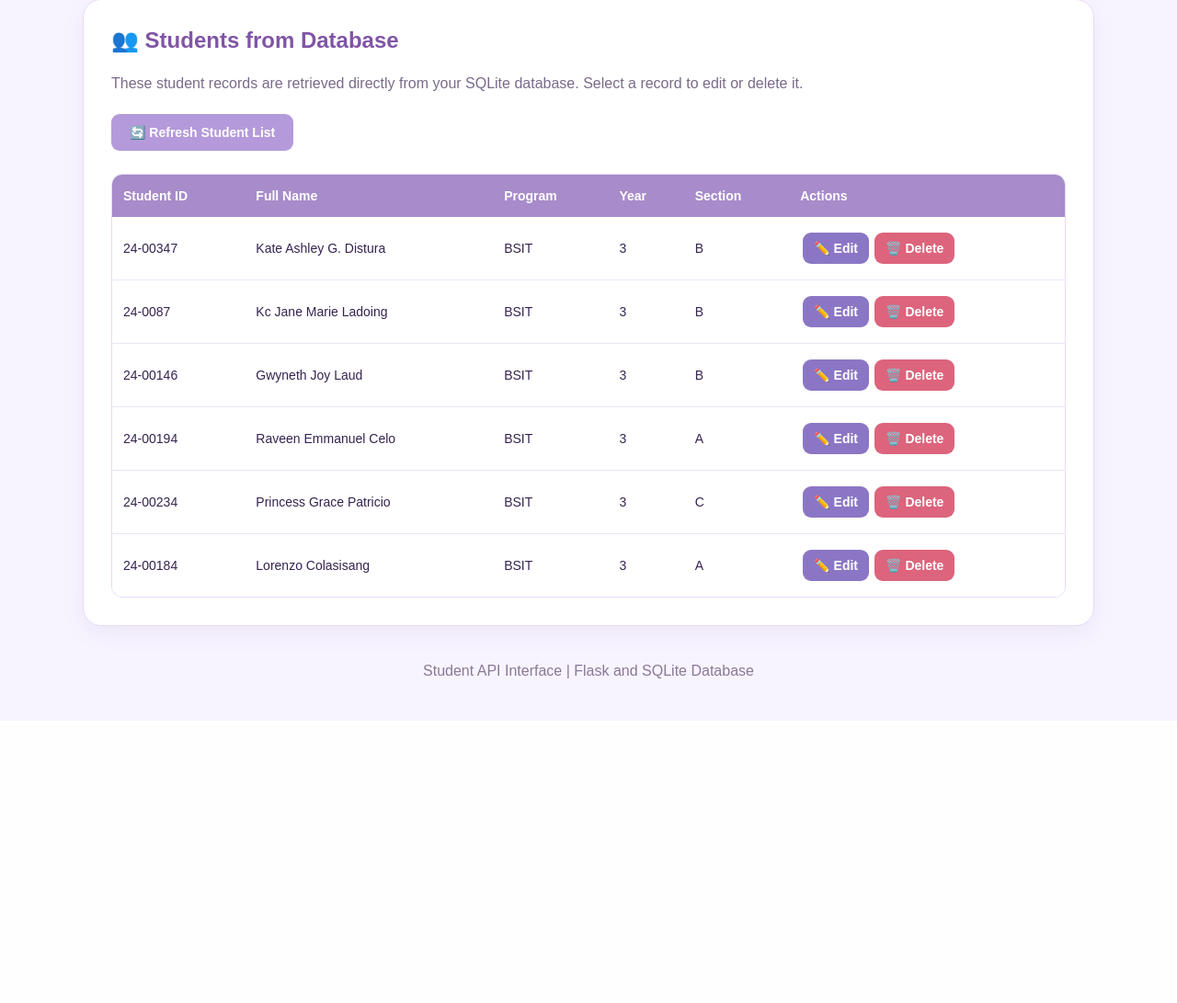
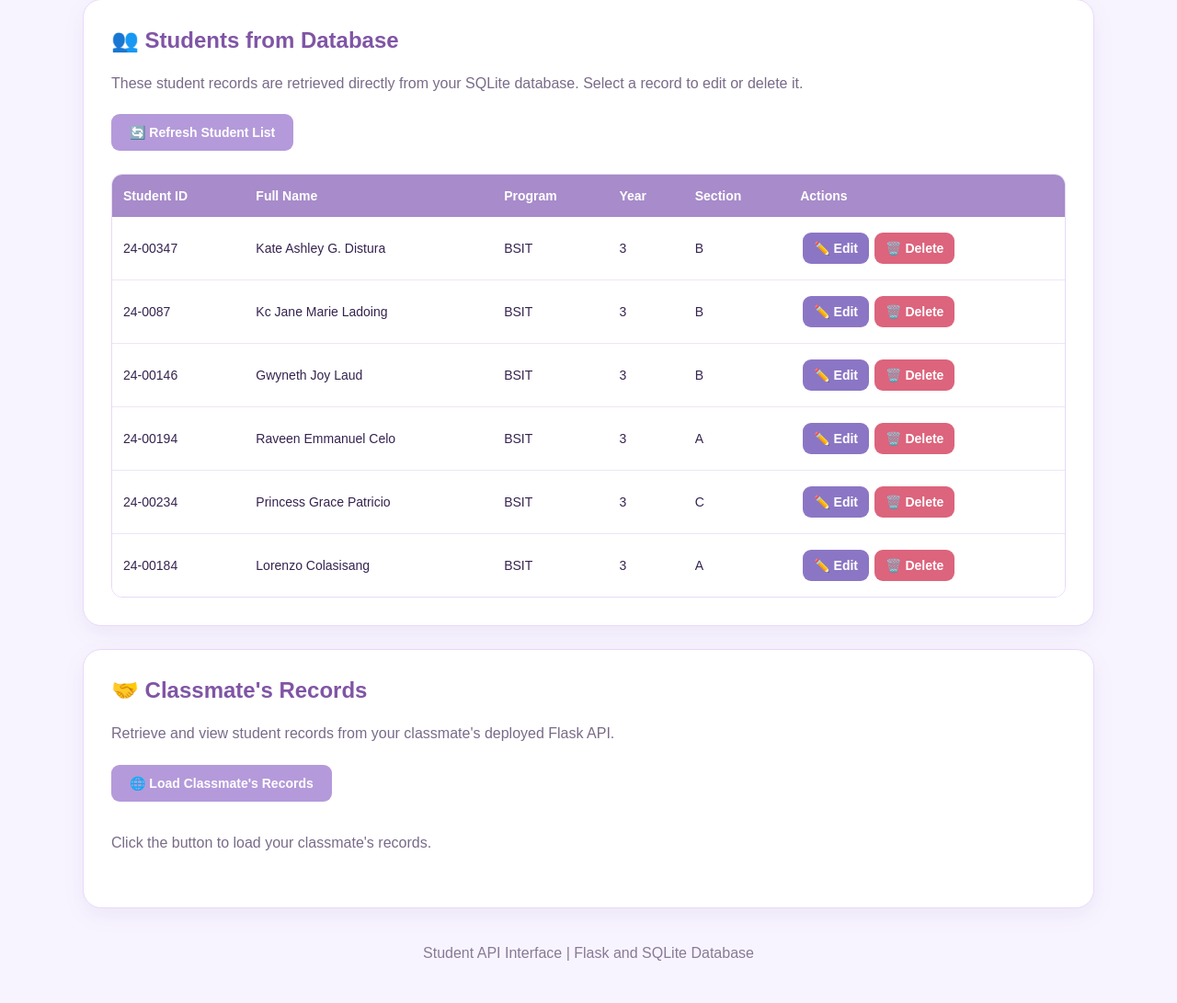
Before and after one commit to ashleydistura5-ai/Distura_Kate_Ashley, a Flask app: page / in a window 1280 px wide. Shown: the part 1705-2796 px from the top of the page at 92% size. Before the commit the page ends 2443 px from the top, so only its background shows below. Run offline with Flask 3, Linux system fonts and the light colour scheme; data comes from the database, SQL or seed files in the repository.

Commit message:
Update student API interace and records

```diff
--- a/app.py
+++ b/app.py
@@ -1,8 +1,10 @@
 
 import sqlite3
 from flask import Flask, jsonify, request, render_template
+from flask_cors import CORS
 
 app = Flask(__name__)
+CORS(app)
 
 
 def get_db_connection():
@@ -35,11 +37,7 @@ def get_student():
 @app.route('/students')
 def get_students():
     conn = get_db_connection()
-
-    students = conn.execute(
-        'SELECT * FROM students'
-    ).fetchall()
-
+    students = conn.execute('SELECT * FROM students').fetchall()
     conn.close()
 
     return jsonify([dict(student) for student in students])
@@ -48,12 +46,9 @@ def get_students():
 @app.route('/students/<int:id>')
 def get_student_by_id(id):
     conn = get_db_connection()
-
     student = conn.execute(
-        'SELECT * FROM students WHERE id = ?',
-        (id,)
+        'SELECT * FROM students WHERE id = ?', (id,)
     ).fetchone()
-
     conn.close()
 
     if student is None:
@@ -65,12 +60,10 @@ def get_student_by_id(id):
 @app.route('/students/section/<section_name>')
 def get_students_by_section(section_name):
     conn = get_db_connection()
-
     students = conn.execute(
         'SELECT * FROM students WHERE section = ?',
         (section_name.upper(),)
     ).fetchall()
-
     conn.close()
 
     return jsonify([dict(student) for student in students])
@@ -157,16 +150,13 @@ def add_student():
     }), 201
 
 
-# READ: Get one student through the API
+# READ: Get one student
 @app.route('/api/students/<int:id>', methods=['GET'])
 def api_get_student(id):
     conn = get_db_connection()
-
     student = conn.execute(
-        'SELECT * FROM students WHERE id = ?',
-        (id,)
+        'SELECT * FROM students WHERE id = ?', (id,)
     ).fetchone()
-
     conn.close()
 
     if student is None:
@@ -197,8 +187,7 @@ def update_student(id):
 
     try:
         existing_student = conn.execute(
-            'SELECT id FROM students WHERE id = ?',
-            (id,)
+            'SELECT id FROM students WHERE id = ?', (id,)
         ).fetchone()
 
         if existing_student is None:
@@ -236,8 +225,7 @@ def delete_student(id):
 
     try:
         cursor = conn.execute(
-            'DELETE FROM students WHERE id = ?',
-            (id,)
+            'DELETE FROM students WHERE id = ?', (id,)
         )
 
         if cursor.rowcount == 0:
--- a/templates/index.html
+++ b/templates/index.html
@@ -171,6 +171,7 @@
         .empty-message {
             color: #796b89;
             padding: 15px 0;
+            overflow-wrap: anywhere;
         }
 
         .api-result {
@@ -233,12 +234,6 @@
         .student-table .action-buttons button {
             margin: 3px;
             padding: 9px 12px;
-        }
-
-        .student-table .empty-cell {
-            text-align: center;
-            padding: 25px;
-            color: #796b89;
         }
 
         footer {
@@ -309,20 +304,25 @@
 
         <section class="card">
             <h2>🎓 Course Information</h2>
+
             <button type="button" onclick="loadCourse()">
                 Load Course Information
             </button>
+
             <div id="courseResult" class="api-result" hidden></div>
         </section>
 
         <section class="card">
             <h2>💻 Skills</h2>
+
             <button type="button" onclick="loadSkills()">Load Skills</button>
+
             <div id="skillsResult" class="api-result" hidden></div>
         </section>
 
         <section class="card">
             <h2>📝 Student CRUD Management</h2>
+
             <p class="description">
                 Add new students, select a student to edit their information,
                 or delete a student from the database.
@@ -334,54 +334,33 @@
                 <div class="form-grid">
                     <div class="form-group">
                         <label for="studentId">Student ID</label>
-                        <input
-                            type="text"
-                            id="studentId"
-                            placeholder="e.g. 2026-001"
-                            required
-                        >
+                        <input type="text" id="studentId"
+                               placeholder="e.g. 2026-001" required>
                     </div>
 
                     <div class="form-group">
                         <label for="studentName">Full Name</label>
-                        <input
-                            type="text"
-                            id="studentName"
-                            placeholder="Enter full name"
-                            required
-                        >
+                        <input type="text" id="studentName"
+                               placeholder="Enter full name" required>
                     </div>
 
                     <div class="form-group">
                         <label for="program">Program</label>
-                        <input
-                            type="text"
-                            id="program"
-                            placeholder="e.g. BSIT"
-                            required
-                        >
+                        <input type="text" id="program"
+                               placeholder="e.g. BSIT" required>
                     </div>
 
                     <div class="form-group">
                         <label for="year">Year</label>
-                        <input
-                            type="number"
-                            id="year"
-                            min="1"
-                            max="10"
-                            placeholder="e.g. 3"
-                            required
-                        >
+                        <input type="number" id="year"
+                               min="1" max="10"
+                               placeholder="e.g. 3" required>
                     </div>
 
                     <div class="form-group">
                         <label for="section">Section</label>
-                        <input
-                            type="text"
-                            id="section"
-                            placeholder="e.g. B"
-                            required
-                        >
+                        <input type="text" id="section"
+                               placeholder="e.g. B" required>
                     </div>
                 </div>
 
@@ -390,26 +369,20 @@
                         ➕ Add Student
                     </button>
 
-                    <button
-                        type="button"
-                        class="secondary-btn"
-                        onclick="resetForm()"
-                    >
+                    <button type="button" class="secondary-btn"
+                            onclick="resetForm()">
                         Clear Form
                     </button>
                 </div>
             </form>
 
-            <div
-                id="crudMessage"
-                class="status-message"
-                role="status"
-                aria-live="polite"
-            ></div>
+            <div id="crudMessage" class="status-message"
+                 role="status" aria-live="polite"></div>
         </section>
 
         <section class="card">
             <h2>👥 Students from Database</h2>
+
             <p class="description">
                 These student records are retrieved directly from your
                 SQLite database. Select a record to edit or delete it.
@@ -424,6 +397,29 @@
             </div>
         </section>
 
+        <section class="card">
+            <h2>🤝 Classmate's Records</h2>
+
+            <p class="description">
+                Retrieve and view student records from your classmate's
+                deployed Flask API.
+            </p>
+
+            <button type="button" id="loadClassmateButton"
+                    onclick="loadClassmateRecords()">
+                🌐 Load Classmate's Records
+            </button>
+
+            <div id="classmateMessage" class="status-message"
+                 role="status" aria-live="polite"></div>
+
+            <div id="classmateRecords">
+                <p class="empty-message">
+                    Click the button to load your classmate's records.
+                </p>
+            </div>
+        </section>
+
         <footer>
             Student API Interface | Flask and SQLite Database
         </footer>
@@ -433,6 +429,9 @@
     <script>
         let selectedStudentId = null;
         let studentsCache = [];
+
+        const classmateAPI =
+            "https://ladoing-kc-jane-marie.onrender.com/api/students";
 
         function showMessage(message, type) {
             const box = document.getElementById('crudMessage');
@@ -445,7 +444,7 @@
 
             if (!response.ok) {
                 throw new Error(
-                    data.error || 'The request could not be completed.'
+                    data.error || `Request failed: ${response.status}`
                 );
             }
 
@@ -475,7 +474,6 @@
                     const strong = document.createElement('strong');
 
                     strong.textContent = label + ': ';
-
                     p.append(
                         strong,
                         document.createTextNode(value ?? 'Not available')
@@ -501,7 +499,7 @@
                 );
 
                 const data = await getResponseData(response);
-                result.textContent = data.message;
+                result.textContent = data.message ?? JSON.stringify(data);
             } catch (error) {
                 result.textContent = error.message;
             }
@@ -518,10 +516,10 @@
                 const data = await getResponseData(response);
 
                 result.textContent =
-                    'Course: ' + data.course +
-                    ' | Code: ' + data.code +
-                    ' | Year: ' + data.year +
-                    ' | Section: ' + data.section;
+                    'Course: ' + (data.course ?? 'Not available') +
+                    ' | Code: ' + (data.code ?? 'Not available') +
+                    ' | Year: ' + (data.year ?? 'Not available') +
+                    ' | Section: ' + (data.section ?? 'Not available');
             } catch (error) {
                 result.textContent = error.message;
             }
@@ -537,7 +535,13 @@
                 const response = await fetch('/skills');
                 const data = await getResponseData(response);
 
-                result.textContent = 'Skills: ' + data.skills.join(', ');
+                const skills = Array.isArray(data.skills)
+                    ? data.skills
+                    : [];
+
+                result.textContent = skills.length
+                    ? 'Skills: ' + skills.join(', ')
+                    : JSON.stringify(data);
             } catch (error) {
                 result.textContent = error.message;
             }
@@ -589,12 +593,8 @@
                 const headerRow = document.createElement('tr');
 
                 [
-                    'Student ID',
-                    'Full Name',
-                    'Program',
-                    'Year',
-                    'Section',
-                    'Actions'
+                    'Student ID', 'Full Name', 'Program',
+                    'Year', 'Section', 'Actions'
                 ].forEach(title => {
                     const th = document.createElement('th');
                     th.textContent = title;
@@ -612,15 +612,13 @@
                         row.classList.add('selected');
                     }
 
-                    const values = [
+                    [
                         student.student_id,
                         student.name,
                         student.program,
                         student.year,
                         student.section
-                    ];
-
-                    values.forEach(value => {
+                    ].forEach(value => {
                         const td = document.createElement('td');
                         td.textContent = value ?? '';
                         row.appendChild(td);
@@ -633,7 +631,6 @@
                     editButton.type = 'button';
                     editButton.className = 'edit-btn';
                     editButton.textContent = '✏️ Edit';
-
                     editButton.addEventListener('click', () => {
                         selectStudent(student.id);
                     });
@@ -642,7 +639,6 @@
                     deleteButton.type = 'button';
                     deleteButton.className = 'delete-btn';
                     deleteButton.textContent = '🗑️ Delete';
-
                     deleteButton.addEventListener('click', () => {
                         deleteStudent(student.id);
                     });
@@ -697,14 +693,12 @@
                     ? '/api/students/' + encodeURIComponent(id)
                     : '/api/students';
 
-                const method = isEditing ? 'PUT' : 'POST';
                 const saveButton = document.getElementById('saveButton');
-
                 saveButton.disabled = true;
 
                 try {
                     const response = await fetch(url, {
-                        method: method,
+                        method: isEditing ? 'PUT' : 'POST',
                         headers: {
                             'Content-Type': 'application/json'
                         },
@@ -737,10 +731,7 @@
             );
 
             if (!student) {
-                showMessage(
-                    'Student record not found. Refresh the list and try again.',
-                    'error'
-                );
+                showMessage('Student record not found.', 'error');
                 return;
             }
 
@@ -775,10 +766,7 @@
             );
 
             if (!student) {
-                showMessage(
-                    'Student record not found. Refresh the list and try again.',
-                    'error'
-                );
+                showMessage('Student record not found.', 'error');
                 return;
             }
 
@@ -825,6 +813,114 @@
             loadStudents();
         }
 
+        async function loadClassmateRecords() {
+            const container = document.getElementById('classmateRecords');
+            const message = document.getElementById('classmateMessage');
+            const button = document.getElementById('loadClassmateButton');
+
+            container.textContent = "Loading classmate's records...";
+            message.className = 'status-message';
+            message.textContent = '';
+            button.disabled = true;
+
+            try {
+                const response = await fetch(classmateAPI);
+
+                if (!response.ok) {
+                    throw new Error(
+                        `API request failed with status ${response.status}. Check the URL and endpoint.`
+                    );
+                }
+
+                const data = await response.json();
+
+                console.log('Classmate API response:', data);
+
+                const records = Array.isArray(data)
+                    ? data
+                    : data.students ?? data.records ?? data.data;
+
+                if (!Array.isArray(records)) {
+                    throw new Error(
+                        'The API response does not contain a student records array. Check the browser console.'
+                    );
+                }
+
+                container.replaceChildren();
+
+                if (records.length === 0) {
+                    const empty = document.createElement('p');
+                    empty.className = 'empty-message';
+                    empty.textContent = 'No classmate records found.';
+                    container.appendChild(empty);
+                } else {
+                    const wrapper = document.createElement('div');
+                    wrapper.className = 'student-table-wrapper';
+
+                    const table = document.createElement('table');
+                    table.className = 'student-table';
+
+                    const columns = [
+                        ['student_id', 'Student ID'],
+                        ['name', 'Full Name'],
+                        ['program', 'Program'],
+                        ['year', 'Year'],
+                        ['section', 'Section']
+                    ];
+
+                    const thead = document.createElement('thead');
+                    const headerRow = document.createElement('tr');
+
+                    columns.forEach(([, label]) => {
+                        const th = document.createElement('th');
+                        th.textContent = label;
+                        headerRow.appendChild(th);
+                    });
+
+                    thead.appendChild(headerRow);
+
+                    const tbody = document.createElement('tbody');
+
+                    records.forEach(student => {
+                        const row = document.createElement('tr');
+
+                        columns.forEach(([key]) => {
+                            const td = document.createElement('td');
+                            td.textContent = student[key] ?? '';
+                            row.appendChild(td);
+                        });
+
+                        tbody.appendChild(row);
+                    });
+
+                    table.append(thead, tbody);
+                    wrapper.appendChild(table);
+                    container.appendChild(wrapper);
+                }
+
+                message.textContent =
+                    `Successfully loaded ${records.length} classmate record(s).`;
+                message.className = 'status-message success';
+
+            } catch (error) {
+                console.error('Classmate API error:', error);
+
+                container.replaceChildren();
+
+                const errorText = document.createElement('p');
+                errorText.className = 'empty-message';
+                errorText.textContent = error.message;
+                container.appendChild(errorText);
+
+                message.textContent =
+                    'Could not load records. Check the API URL, endpoint, server status, and CORS settings.';
+                message.className = 'status-message error';
+
+            } finally {
+                button.disabled = false;
+            }
+        }
+
         loadStudents();
     </script>
 </body>
```
